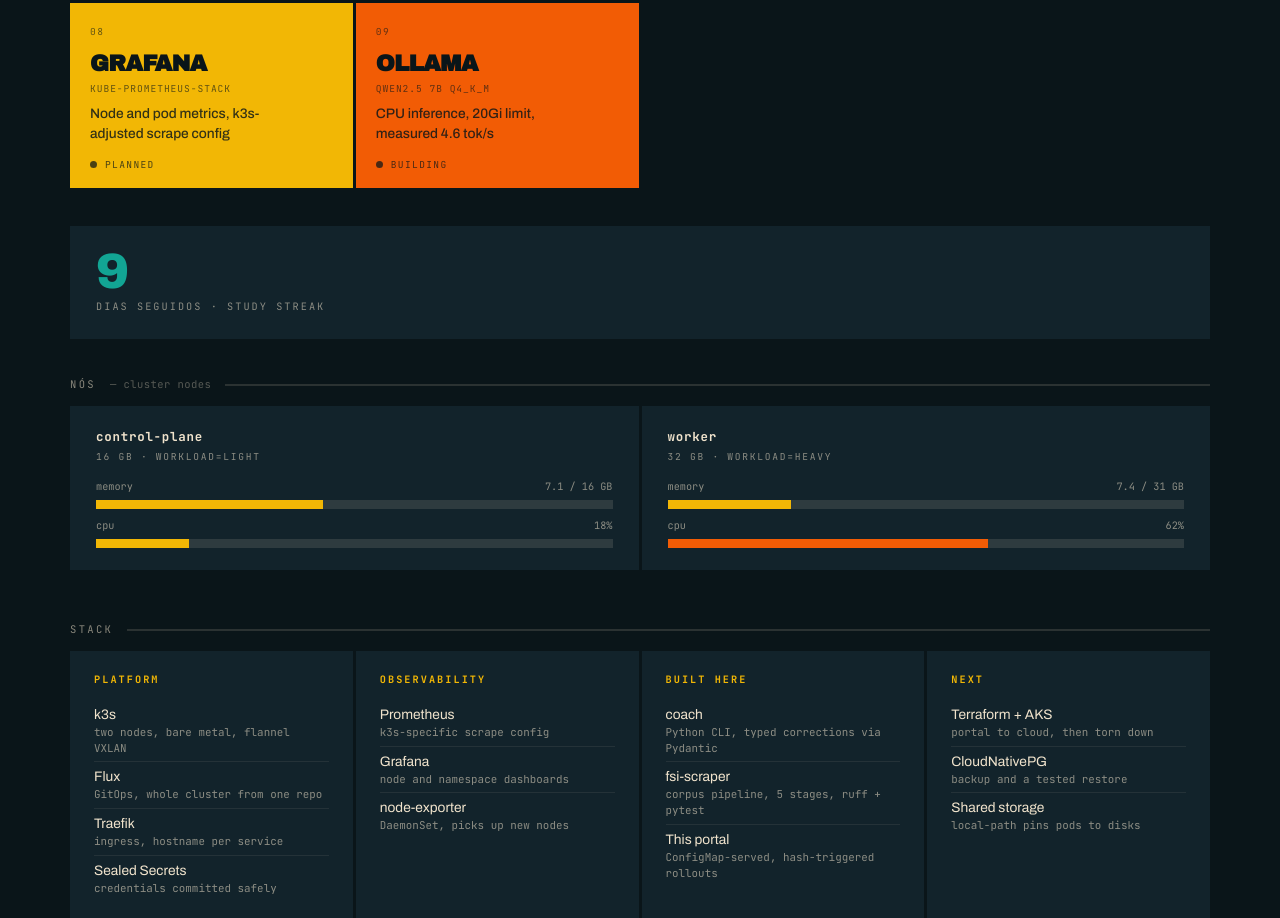
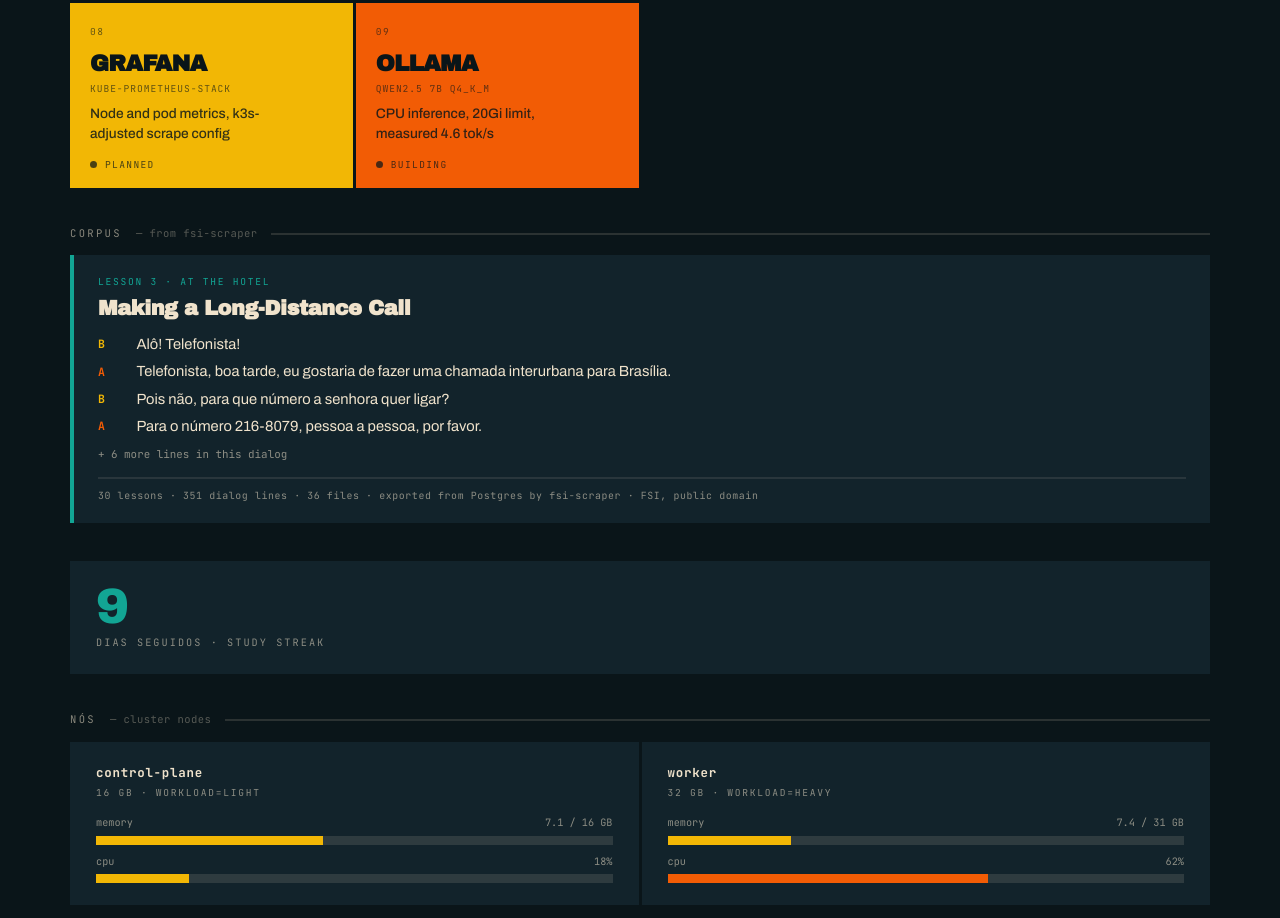
Before and after one commit to CravenCraven/projectpattie, an Astro site: page /brasil/demo in a window 1280 px wide. Shown: the part 1151-2069 px from the top of the page. Built offline with nearby package versions, Linux system fonts and the light colour scheme; Astro itself is replaced by a stand-in of ours.

Commit message:
demo: show a random lesson from the corpus sample

```diff
--- a/src/pages/brasil/demo.astro
+++ b/src/pages/brasil/demo.astro
@@ -1,5 +1,6 @@
 ---
 import { getCollection } from 'astro:content';
+import corpus from '../../data/corpus-sample.json';
 
 const BLOG_COLLECTION = 'blog';
 const postUrl = (slug) => `/blog/${slug}`;
@@ -19,6 +20,12 @@ try {
 const tiles = (await getCollection("demo")).sort((a,b) => a.data.order - b.data.order);
 const section = (s) => tiles.filter(t => t.data.section === s);
 const isUp = (s) => s === 'running' || s === 'cli';
+
+// Picked once per build: the page is static, so each deploy shows one lesson.
+const featured = corpus.lessons[Math.floor(Math.random() * corpus.lessons.length)];
+const SHOWN = 4;
+const shownLines = featured.lines.slice(0, SHOWN);
+const moreLines = featured.lines.length - shownLines.length;
 ---
 
 <!DOCTYPE html>
@@ -188,6 +195,19 @@ header{
 .empty{background:var(--petrol);padding:22px 24px;font-family:var(--mono);
   font-size:.74rem;color:var(--areia-dim)}
 
+.corpus{background:var(--petrol);padding:20px 24px;border-left:4px solid var(--turquesa)}
+.corpus .k{font-family:var(--mono);font-size:.6rem;letter-spacing:.18em;
+  text-transform:uppercase;color:var(--turquesa)}
+.corpus h4{font-family:var(--display);font-size:1.3rem;line-height:1.1;
+  letter-spacing:-.02em;margin:8px 0 14px}
+.corpus .lines{display:grid;grid-template-columns:2.4rem 1fr;row-gap:6px;font-size:.92rem}
+.corpus .who{font-family:var(--mono);font-size:.72rem;font-weight:700;color:var(--amarelo);padding-top:.15rem}
+.corpus .who.a{color:var(--laranja)}
+.corpus .dir{font-style:italic;color:var(--areia-dim)}
+.corpus .more{font-family:var(--mono);font-size:.68rem;color:var(--areia-dim);margin-top:10px}
+.corpus .meta{font-family:var(--mono);font-size:.62rem;letter-spacing:.06em;color:var(--areia-dim);
+  border-top:2px solid rgba(240,227,204,.1);margin-top:14px;padding-top:10px}
+
 footer{margin-top:52px;padding-top:20px;border-top:2px solid rgba(240,227,204,.14);
   font-family:var(--mono);font-size:.62rem;letter-spacing:.14em;text-transform:uppercase;
   color:var(--areia-dim);display:flex;justify-content:space-between;flex-wrap:wrap;gap:12px}
@@ -278,6 +298,25 @@ footer a:hover{color:var(--laranja)}
         <div class="status"><span class={isUp(t.data.status) ? 'dot up' : 'dot'}></span> {t.data.status}</div>
       </a>
     ))}
+  </div>
+
+  <div class="sec">Corpus <span class="en">— from fsi-scraper</span></div>
+  <div class="corpus">
+    <div class="k">Lesson {featured.number} · {featured.location}</div>
+    <h4>{featured.title}</h4>
+    <div class="lines">
+      {shownLines.map(l => (
+        <>
+          <span class={l.speaker === 'A' ? 'who a' : 'who'}>{l.speaker ?? ''}</span>
+          <span class={l.speaker ? '' : 'dir'}>{l.text}</span>
+        </>
+      ))}
+    </div>
+    {moreLines > 0 && <div class="more">+ {moreLines} more lines in this dialog</div>}
+    <div class="meta">
+      {corpus.totals.lessons} lessons · {corpus.totals.dialog_lines} dialog lines · {corpus.totals.files} files ·
+      exported from Postgres by fsi-scraper · FSI, public domain
+    </div>
   </div>
 
   <div class="streak">
```
